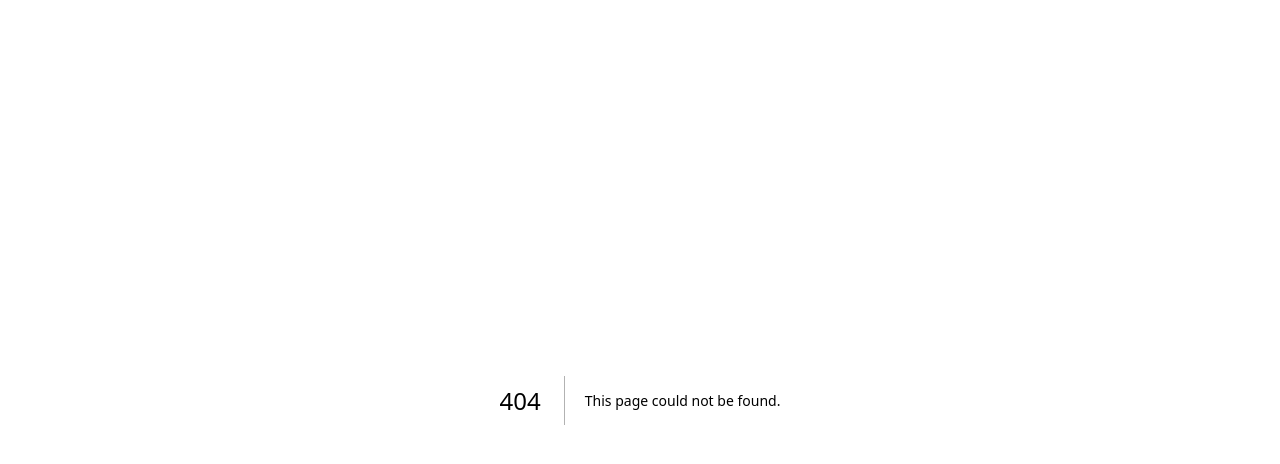
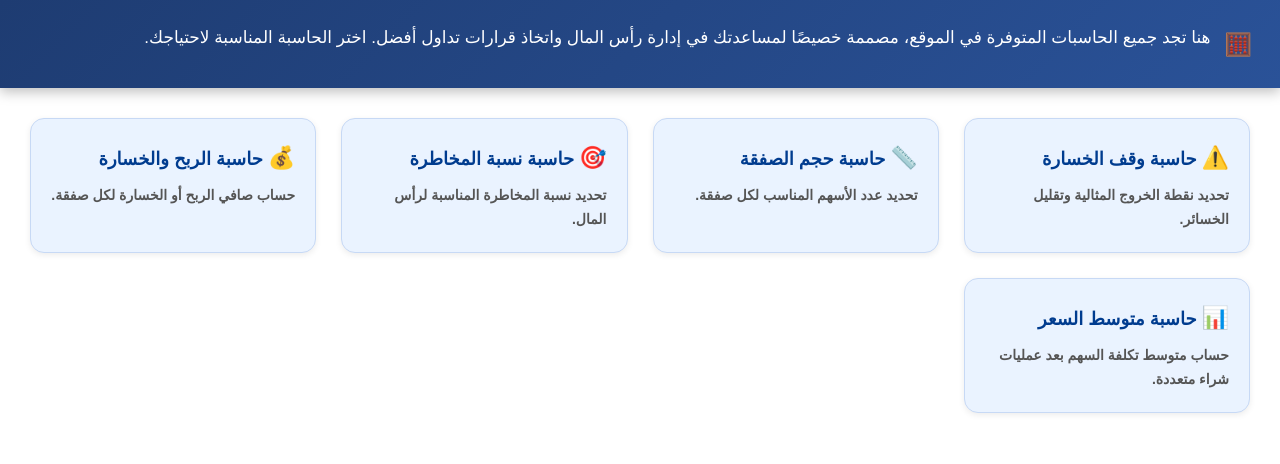
Before and after one commit to drishinnawy/tadawul-calculator-web, a Next.js app: page /calculators in a window 1280 px wide. Before the commit this address had no page. Shown: the top 464 px of the page. Built offline with nearby package versions, Linux system fonts and the light colour scheme.

Commit message:
Add calculators index page with multiple tools
This file contains a React component for a calculators index page, featuring various trading calculators with descriptions and styles.

```diff
--- /dev/null
+++ b/src/pages/calculators.tsx
@@ -0,0 +1,159 @@
+import Head from "next/head";
+
+export default function CalculatorsIndex() {
+  return (
+    <>
+      <Head>
+        <title>جميع الحاسبات — أفضل أدوات التداول</title>
+        <meta
+          name="description"
+          content="جميع حاسبات التداول في مكان واحد: وقف الخسارة، حجم الصفقة، نسبة المخاطرة، الربح والخسارة، ومتوسط السعر. أدوات احترافية للمتداولين."
+        />
+      </Head>
+
+      {/* خلفية كاملة منسجمة مع الحاسبة */}
+      <div
+        style={{
+          width: "100%",
+          background: "linear-gradient(135deg, #1e3c72, #2a5298)",
+          padding: "22px 28px",
+          color: "white",
+          direction: "rtl",
+          textAlign: "right",
+          lineHeight: "1.9",
+          fontSize: "17px",
+          boxShadow: "0 4px 12px rgba(0, 0, 0, 0.25)",
+          display: "flex",
+          gap: "14px",
+          alignItems: "flex-start",
+        }}
+      >
+        <span style={{ fontSize: "22px", marginTop: "2px", opacity: 0.95 }}>
+          🧮
+        </span>
+
+        <span style={{ flex: 1 }}>
+          هنا تجد جميع الحاسبات المتوفرة في الموقع، مصممة خصيصًا لمساعدتك في
+          إدارة رأس المال واتخاذ قرارات تداول أفضل. اختر الحاسبة المناسبة لاحتياجك.
+        </span>
+      </div>
+
+      {/* قائمة الحاسبات */}
+      <div
+        style={{
+          padding: "30px",
+          display: "grid",
+          gridTemplateColumns: "repeat(auto-fit, minmax(260px, 1fr))",
+          gap: "25px",
+          direction: "rtl",
+        }}
+      >
+        {/* بطاقة */}
+        <a
+          href="/stop-loss"
+          style={{
+            background: "#eaf3ff",
+            padding: "20px",
+            borderRadius: "14px",
+            border: "1px solid #c7d9f5",
+            textDecoration: "none",
+            color: "#003c8f",
+            fontSize: "18px",
+            fontWeight: "bold",
+            lineHeight: "1.7",
+            boxShadow: "0 2px 6px rgba(0,0,0,0.08)",
+          }}
+        >
+          <span style={{ fontSize: "22px" }}>⚠️</span> حاسبة وقف الخسارة
+          <p style={{ fontSize: "14px", marginTop: "8px", color: "#555" }}>
+            تحديد نقطة الخروج المثالية وتقليل الخسائر.
+          </p>
+        </a>
+
+        <a
+          href="/position-size"
+          style={{
+            background: "#eaf3ff",
+            padding: "20px",
+            borderRadius: "14px",
+            border: "1px solid #c7d9f5",
+            textDecoration: "none",
+            color: "#003c8f",
+            fontSize: "18px",
+            fontWeight: "bold",
+            lineHeight: "1.7",
+            boxShadow: "0 2px 6px rgba(0,0,0,0.08)",
+          }}
+        >
+          <span style={{ fontSize: "22px" }}>📏</span> حاسبة حجم الصفقة
+          <p style={{ fontSize: "14px", marginTop: "8px", color: "#555" }}>
+            تحديد عدد الأسهم المناسب لكل صفقة.
+          </p>
+        </a>
+
+        <a
+          href="/risk-percentage"
+          style={{
+            background: "#eaf3ff",
+            padding: "20px",
+            borderRadius: "14px",
+            border: "1px solid #c7d9f5",
+            textDecoration: "none",
+            color: "#003c8f",
+            fontSize: "18px",
+            fontWeight: "bold",
+            lineHeight: "1.7",
+            boxShadow: "0 2px 6px rgba(0,0,0,0.08)",
+          }}
+        >
+          <span style={{ fontSize: "22px" }}>🎯</span> حاسبة نسبة المخاطرة
+          <p style={{ fontSize: "14px", marginTop: "8px", color: "#555" }}>
+            تحديد نسبة المخاطرة المناسبة لرأس المال.
+          </p>
+        </a>
+
+        <a
+          href="/profit-loss"
+          style={{
+            background: "#eaf3ff",
+            padding: "20px",
+            borderRadius: "14px",
+            border: "1px solid #c7d9f5",
+            textDecoration: "none",
+            color: "#003c8f",
+            fontSize: "18px",
+            fontWeight: "bold",
+            lineHeight: "1.7",
+            boxShadow: "0 2px 6px rgba(0,0,0,0.08)",
+          }}
+        >
+          <span style={{ fontSize: "22px" }}>💰</span> حاسبة الربح والخسارة
+          <p style={{ fontSize: "14px", marginTop: "8px", color: "#555" }}>
+            حساب صافي الربح أو الخسارة لكل صفقة.
+          </p>
+        </a>
+
+        <a
+          href="/average-price"
+          style={{
+            background: "#eaf3ff",
+            padding: "20px",
+            borderRadius: "14px",
+            border: "1px solid #c7d9f5",
+            textDecoration: "none",
+            color: "#003c8f",
+            fontSize: "18px",
+            fontWeight: "bold",
+            lineHeight: "1.7",
+            boxShadow: "0 2px 6px rgba(0,0,0,0.08)",
+          }}
+        >
+          <span style={{ fontSize: "22px" }}>📊</span> حاسبة متوسط السعر
+          <p style={{ fontSize: "14px", marginTop: "8px", color: "#555" }}>
+            حساب متوسط تكلفة السهم بعد عمليات شراء متعددة.
+          </p>
+        </a>
+      </div>
+    </>
+  );
+}
```
